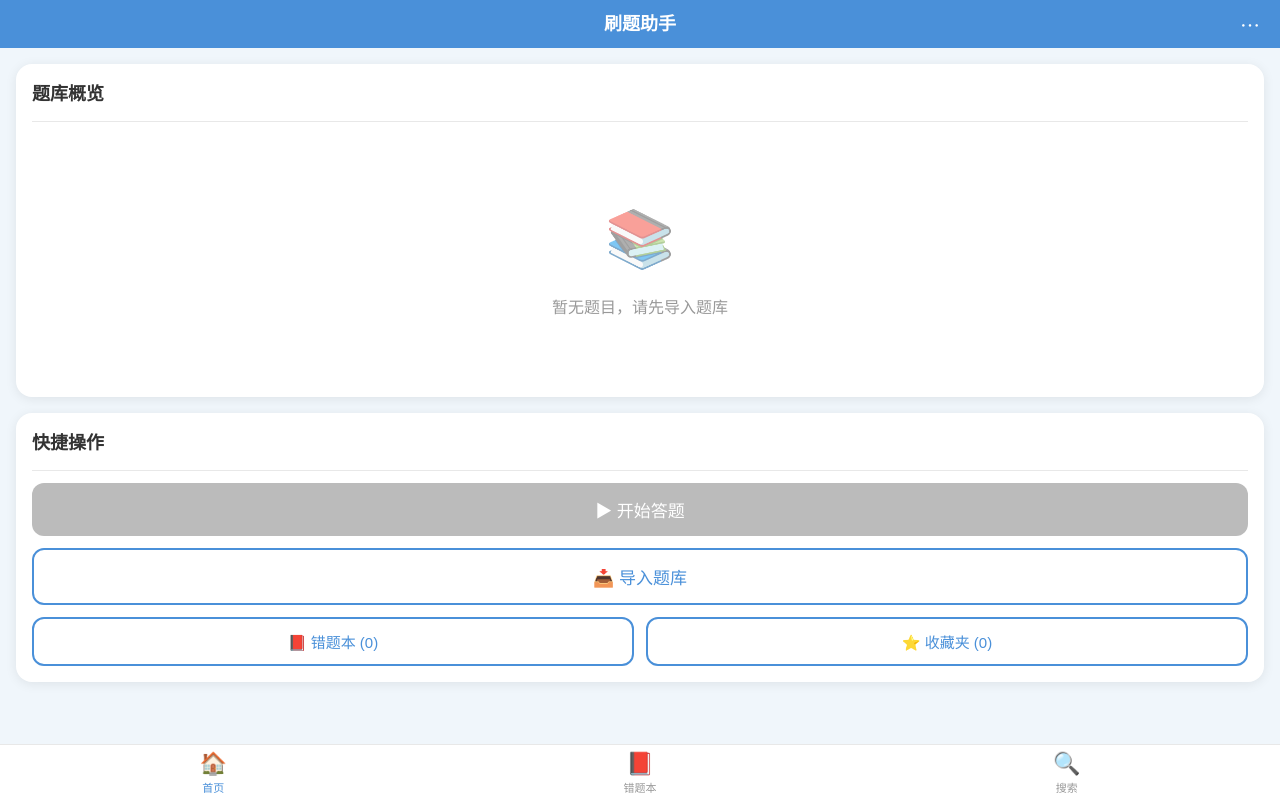
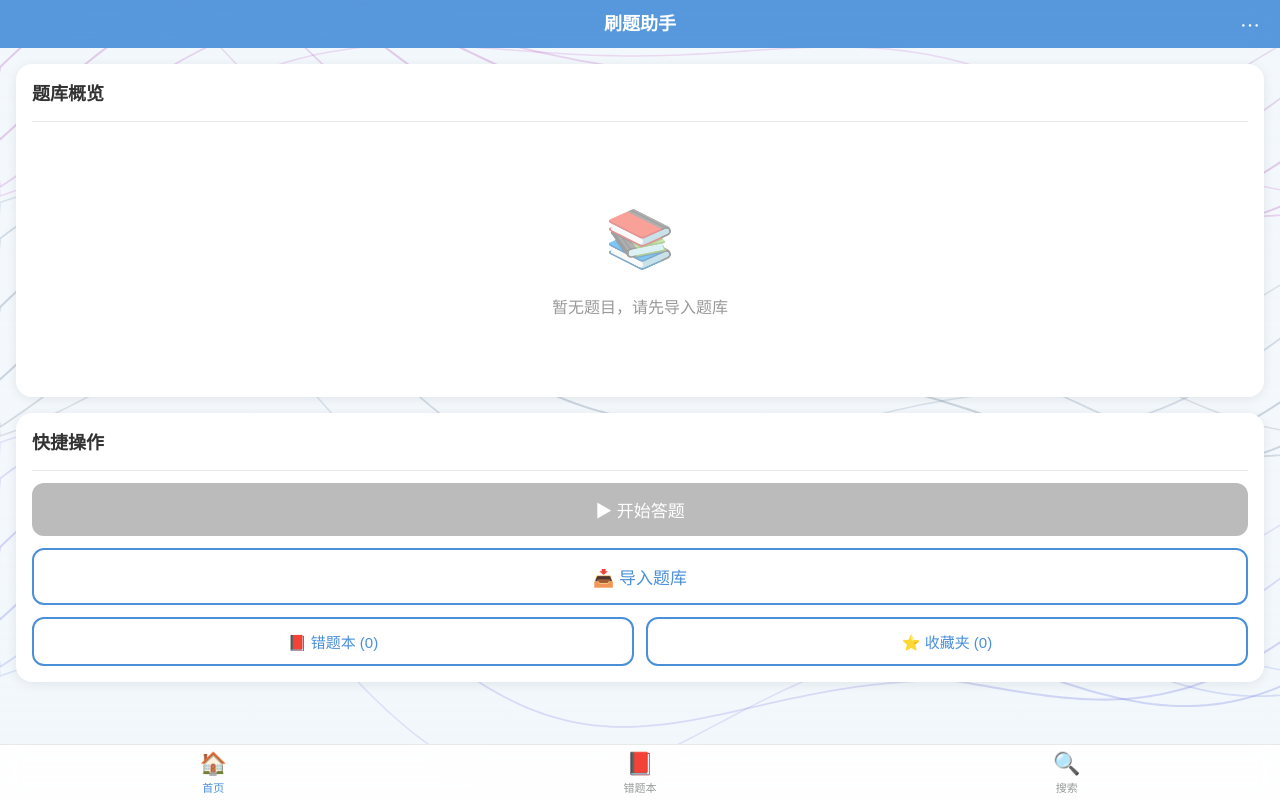
Before and after one commit to Spirit-boo/Custom-quiz-system, a plain HTML site: page index.html in a window 1280 px wide. Drawn offline with Linux system fonts and the light colour scheme.

Commit message:
升级：浮动线条背景 + 错题本优化 + 题库管理 + 修复首页计数Bug

```diff
--- a/css/style.css
+++ b/css/style.css
@@ -29,10 +29,21 @@ body {
   font-family: -apple-system, BlinkMacSystemFont, 'PingFang SC', 'Microsoft YaHei', sans-serif;
   font-size: 16px;
   color: var(--text);
-  background: var(--bg);
+  background: transparent;
   line-height: 1.6;
   -webkit-tap-highlight-color: transparent;
   -webkit-font-smoothing: antialiased;
+}
+
+/* 背景叠加层：半透明白色让线条可见但不刺眼 */
+body::before {
+  content: '';
+  position: fixed; top: 0; left: 0; right: 0; bottom: 0;
+  background: linear-gradient(180deg,
+    rgba(240,246,251,0.82) 0%,
+    rgba(240,246,251,0.75) 50%,
+    rgba(240,246,251,0.88) 100%);
+  z-index: -1; pointer-events: none;
 }
 
 /* ===== App Layout ===== */
@@ -42,7 +53,8 @@ body {
 #topBar {
   display: flex; align-items: center; justify-content: space-between;
   height: var(--header-height); padding: 0 12px;
-  background: var(--primary); color: #fff; flex-shrink: 0;
+  background: rgba(74,144,217,0.92); color: #fff; flex-shrink: 0;
+  backdrop-filter: blur(10px); -webkit-backdrop-filter: blur(10px);
 }
 #topTitle { font-size: 18px; font-weight: 600; }
 .btn-icon {
@@ -62,7 +74,8 @@ body {
   display: flex; flex-shrink: 0;
   height: calc(var(--nav-height) + var(--safe-bottom));
   padding-bottom: var(--safe-bottom);
-  background: #fff; border-top: 1px solid var(--border);
+  background: rgba(255,255,255,0.88); border-top: 1px solid var(--border);
+  backdrop-filter: blur(10px); -webkit-backdrop-filter: blur(10px);
 }
 .nav-item {
   flex: 1; display: flex; flex-direction: column; align-items: center;
--- a/index.html
+++ b/index.html
@@ -34,8 +34,8 @@
             <button class="btn-primary btn-block" onclick="App.navTo('setup')">▶ 开始答题</button>
             <button class="btn-secondary btn-block" onclick="App.navTo('import')">📥 导入题库</button>
             <div class="btn-row">
-              <button class="btn-secondary btn-half" onclick="App.switchTab('wrong-book')">📕 错题本</button>
-              <button class="btn-secondary btn-half" onclick="App.navTo('favorites')">⭐ 收藏夹</button>
+              <button id="btnWrongBook" class="btn-secondary btn-half" onclick="App.switchTab('wrong-book')">📕 错题本</button>
+              <button id="btnFavorites" class="btn-secondary btn-half" onclick="App.navTo('favorites')">⭐ 收藏夹</button>
             </div>
           </div>
           <div class="card" id="homeRecent" style="display:none;"></div>
@@ -197,6 +197,7 @@
   </div>
 
   <!-- JS 模块 -->
+  <script src="js/floating-lines.js"></script>
   <script src="js/storage.js"></script>
   <script src="js/parser.js"></script>
   <script src="js/validator.js"></script>
@@ -209,6 +210,21 @@
     if ('serviceWorker' in navigator && location.protocol === 'https:') {
       navigator.serviceWorker.register('sw.js');
     }
+    // 启动浮动线条背景（商业版效果）
+    FloatingLines.init({
+      enabledWaves: ['top', 'middle', 'bottom'],
+      lineCount: 6,
+      lineDistance: 10,
+      bendRadius: 120,
+      bendStrength: -2,
+      animationSpeed: 0.8,
+      gradientStart: '#e945f5',
+      gradientMid: '#6f6f6f',
+      gradientEnd: '#4A90D9',
+      interactive: true,
+      parallax: true,
+      opacity: 0.3
+    });
   </script>
 </body>
 </html>
--- a/js/app.js
+++ b/js/app.js
@@ -105,20 +105,20 @@ const App = (() => {
   // ===== 菜单 =====
   function toggleMenu() {
     const hasData = Storage.getQuestionBank().length > 0;
-    const options = ['📋 管理题库'];
-    if (hasData) options.push('💾 导出题库', '🗑 清空题库');
+    const hasHistory = Storage.getQuizHistory().length > 0;
+    const options = [];
+    if (hasData) options.push('📋 管理题库', '💾 导出题库', '🗑 清空题库');
+    if (hasHistory) options.push('🧹 清除答题记录');
     options.push('取消');
 
-    // 用模态替代 confirm（简单处理）
-    const choice = prompt(
-      '菜单选项：\n\n' +
-      (hasData ? '1 - 📋 管理题库（浏览/删除题目）\n2 - 💾 导出题库（JSON备份）\n3 - 🗑 清空题库\n4 - 取消\n' : '1 - 📋 管理题库\n4 - 取消\n') +
-      '\n请输入数字：'
-    );
+    const menuText = options.map((o, i) => `${i + 1} - ${o}`).join('\n');
+    const choice = prompt('菜单选项：\n\n' + menuText + '\n\n请输入数字：');
 
-    if (choice === '1') showBankManager();
-    if (choice === '2' && hasData) exportBank();
-    if (choice === '3' && hasData) clearAllBank();
+    let idx = 1;
+    if (choice === String(idx++) && hasData) showBankManager();
+    else if (choice === String(idx++) && hasData) exportBank();
+    else if (choice === String(idx++) && hasData) clearAllBank();
+    else if (choice === String(idx++) && hasHistory) clearHistory();
   }
 
   function exportBank() {
@@ -182,6 +182,15 @@ const App = (() => {
     if (currentTab === 'home') HomePage.render();
   }
 
+  function clearHistory() {
+    const history = Storage.getQuizHistory();
+    if (history.length === 0) { toast('没有答题记录'); return; }
+    if (!confirm(`确定清除全部 ${history.length} 条答题记录吗？`)) return;
+    localStorage.removeItem(Storage.KEYS.QUIZ_HISTORY);
+    toast('答题记录已清除');
+    if (currentTab === 'home') HomePage.render();
+  }
+
   // ===== 初始化 =====
   function init() {
     switchTab('home');
@@ -196,12 +205,25 @@ const App = (() => {
     }
   }
 
-  return { switchTab, navTo, goBack, toast, toggleMenu, init, getTitle, showBankManager, closeModal, deleteQuestion, clearAllBank };
+  return { switchTab, navTo, goBack, toast, toggleMenu, init, getTitle, showBankManager, closeModal, deleteQuestion, clearAllBank, clearHistory };
 })();
 
 // ===== 首页 =====
 const HomePage = {
+  // 清理无效的错题记录（题目已从题库删除但错题本还有）
+  cleanupWrongBook() {
+    const wb = Storage.getWrongBook();
+    const bankIds = new Set(Storage.getQuestionBank().map(q => q.id));
+    let cleaned = false;
+    for (const id of Object.keys(wb)) {
+      if (!bankIds.has(id)) { delete wb[id]; cleaned = true; }
+    }
+    if (cleaned) Storage.setWrongBook(wb);
+    return cleaned;
+  },
+
   render() {
+    this.cleanupWrongBook(); // 先清理无效记录
     const stats = Storage.getTypeStats();
     const bank = Storage.getQuestionBank();
     const total = bank.length;
@@ -228,8 +250,8 @@ const HomePage = {
     if (startBtn) startBtn.disabled = total === 0;
 
     // 错题本和收藏数量
-    const wrongBtn = document.querySelector('#homeActions .btn-half:first-child');
-    const favBtn = document.querySelector('#homeActions .btn-half:last-child');
+    const wrongBtn = document.getElementById('btnWrongBook');
+    const favBtn = document.getElementById('btnFavorites');
     if (wrongBtn) wrongBtn.textContent = `📕 错题本 (${wrongCount})`;
     if (favBtn) favBtn.textContent = `⭐ 收藏夹 (${favCount})`;
 
@@ -683,11 +705,16 @@ const QuizPage = {
     // 显示反馈
     const fb = document.getElementById('quizFeedback');
     fb.style.display = 'block';
+    const isWrongMode = this.config && this.config.mode === 'wrong';
     fb.innerHTML = `
       <div class="answer-reveal ${isCorrect ? 'correct' : 'wrong'}">
         <div style="font-size:20px;margin-bottom:8px;">${isCorrect ? '✅ 回答正确！' : '❌ 回答错误'}</div>
         <div class="text-body">正确答案：<b>${q.answer}</b></div>
         ${q.analysis ? `<div class="text-caption mt-8">📖 解析：${q.analysis}</div>` : ''}
+        ${(isCorrect && isWrongMode) ? `
+          <button class="btn-secondary" style="margin-top:12px;padding:8px 20px;font-size:14px;border-color:var(--correct);color:var(--correct);"
+            onclick="QuizPage.removeFromWrong('${q.id}')">✅ 已掌握，从错题本移除</button>
+        ` : ''}
       </div>`;
 
     // 高亮选项
@@ -725,6 +752,17 @@ const QuizPage = {
     } else {
       this.renderQuestion();
       document.getElementById('viewContainer').scrollTop = 0;
+    }
+  },
+
+  removeFromWrong(id) {
+    Storage.removeWrong(id);
+    App.toast('已从错题本移除 ✅');
+    // 隐藏按钮，防止重复点击
+    const fb = document.getElementById('quizFeedback');
+    if (fb) {
+      const btn = fb.querySelector('button');
+      if (btn) { btn.textContent = '✓ 已移除'; btn.disabled = true; btn.style.opacity = '0.6'; }
     }
   },
 
--- /dev/null
+++ b/js/floating-lines.js
@@ -0,0 +1,177 @@
+// js/floating-lines.js — Canvas 浮动线条背景动画
+const FloatingLines = (() => {
+
+  /**
+   * 创建浮动线条背景
+   * @param {Object} options
+   */
+  function init(options = {}) {
+    const defaults = {
+      container: document.body,
+      enabledWaves: ['top', 'middle', 'bottom'],
+      lineCount: 6,           // 每层线条数
+      lineDistance: 10,       // 每层线条间距 (px)
+      bendRadius: 120,        // 弯曲幅度
+      bendStrength: -2,       // 弯曲方向/强度
+      animationSpeed: 0.8,    // 动画速度
+      gradientStart: '#e945f5',
+      gradientMid: '#6f6f6f',
+      gradientEnd: '#4A90D9',
+      interactive: true,
+      parallax: true,
+      opacity: 0.35
+    };
+
+    const cfg = { ...defaults, ...options };
+
+    // 创建 Canvas
+    const canvas = document.createElement('canvas');
+    canvas.id = 'floatingLinesBg';
+    canvas.style.cssText = 'position:fixed;top:0;left:0;width:100%;height:100%;z-index:-1;pointer-events:none;';
+    cfg.container.insertBefore(canvas, cfg.container.firstChild);
+
+    const ctx = canvas.getContext('2d');
+    let animId;
+    let mouseX = 0.5, mouseY = 0.5;       // 归一化鼠标位置 (0-1)
+    let targetMouseX = 0.5, targetMouseY = 0.5;
+    let phase = 0;
+
+    // 响应式尺寸
+    function resize() {
+      const dpr = Math.min(window.devicePixelRatio || 1, 2); // 限制像素比以保证性能
+      canvas.width = window.innerWidth * dpr;
+      canvas.height = window.innerHeight * dpr;
+      canvas.style.width = window.innerWidth + 'px';
+      canvas.style.height = window.innerHeight + 'px';
+      ctx.setTransform(1, 0, 0, 1, 0, 0);
+      ctx.scale(dpr, dpr);
+    }
+    resize();
+    window.addEventListener('resize', resize);
+
+    // 鼠标交互
+    if (cfg.interactive) {
+      document.addEventListener('mousemove', (e) => {
+        targetMouseX = e.clientX / window.innerWidth;
+        targetMouseY = e.clientY / window.innerHeight;
+      });
+      document.addEventListener('touchmove', (e) => {
+        if (e.touches.length > 0) {
+          targetMouseX = e.touches[0].clientX / window.innerWidth;
+          targetMouseY = e.touches[0].clientY / window.innerHeight;
+        }
+      }, { passive: true });
+    }
+
+    // 解析颜色
+    function parseColor(str) {
+      if (!str) return [128, 128, 128];
+      if (str.startsWith('#')) {
+        const h = str.slice(1);
+        if (h.length === 6) return [parseInt(h.slice(0,2),16), parseInt(h.slice(2,4),16), parseInt(h.slice(4,6),16)];
+        if (h.length === 3) return [parseInt(h[0]+h[0],16), parseInt(h[1]+h[1],16), parseInt(h[2]+h[2],16)];
+      }
+      return [128, 128, 128];
+    }
+
+    const cStart = parseColor(cfg.gradientStart);
+    const cMid = parseColor(cfg.gradientMid);
+    const cEnd = parseColor(cfg.gradientEnd);
+
+    function lerpColor(c1, c2, t) {
+      return [Math.round(c1[0]+(c2[0]-c1[0])*t), Math.round(c1[1]+(c2[1]-c1[1])*t), Math.round(c1[2]+(c2[2]-c1[2])*t)];
+    }
+
+    function getWaveColor(t) {
+      // t: 0-1, 波浪中的位置
+      if (t < 0.33) {
+        return lerpColor(cStart, cMid, t / 0.33);
+      } else if (t < 0.66) {
+        return lerpColor(cMid, cEnd, (t - 0.33) / 0.33);
+      } else {
+        return lerpColor(cEnd, cStart, (t - 0.66) / 0.34);
+      }
+    }
+
+    function draw() {
+      const W = window.innerWidth;
+      const H = window.innerHeight;
+
+      ctx.clearRect(0, 0, W, H);
+
+      // 平滑鼠标追踪
+      mouseX += (targetMouseX - mouseX) * 0.05;
+      mouseY += (targetMouseY - mouseY) * 0.05;
+
+      phase += 0.008 * cfg.animationSpeed;
+
+      // 绘制每层波浪
+      const waveDefs = [];
+      if (cfg.enabledWaves.includes('top'))    waveDefs.push({ name: 'top',    yRatio: 0.15, parallax: 0.08 });
+      if (cfg.enabledWaves.includes('middle')) waveDefs.push({ name: 'middle', yRatio: 0.45, parallax: 0.14 });
+      if (cfg.enabledWaves.includes('bottom')) waveDefs.push({ name: 'bottom', yRatio: 0.75, parallax: 0.20 });
+
+      waveDefs.forEach((waveDef) => {
+        const baseY = H * waveDef.yRatio;
+        const count = Array.isArray(cfg.lineCount) ? (cfg.lineCount[waveDefs.indexOf(waveDef)] || 4) : cfg.lineCount;
+        const dist = Array.isArray(cfg.lineDistance) ? (cfg.lineDistance[waveDefs.indexOf(waveDef)] || 8) : cfg.lineDistance;
+
+        for (let i = 0; i < count; i++) {
+          const offsetY = (i - (count - 1) / 2) * dist;
+          const y = baseY + offsetY;
+          const t = y / H; // 归一化Y，用于颜色渐变
+
+          // 视差偏移
+          let parallaxX = 0;
+          if (cfg.parallax) {
+            parallaxX = (mouseX - 0.5) * waveDef.parallax * W;
+          }
+
+          const [r, g, b] = getWaveColor(t);
+
+          ctx.beginPath();
+          ctx.moveTo(-10, y);
+
+          const step = 8; // 每段像素，平滑度和性能平衡
+          const radius = cfg.bendRadius * (1 + i * 0.15);
+          const strength = cfg.bendStrength;
+
+          for (let x = 0; x <= W + 10; x += step) {
+            const xNorm = x / W;
+            // 复合波形：多个正弦波叠加，创造自然流动感
+            const wave = Math.sin(xNorm * Math.PI * 2 + phase + i * 0.5) * radius * 0.5
+                       + Math.sin(xNorm * Math.PI * 3.5 + phase * 1.3 + i * 0.3) * radius * 0.3
+                       + Math.sin(xNorm * Math.PI * 1.7 + phase * 0.7 + i * 0.8) * radius * 0.2;
+
+            const py = y + wave + parallaxX * Math.sin(xNorm * Math.PI + phase * strength) * 0.3;
+            ctx.lineTo(x, py);
+          }
+
+          // 线条样式
+          const alpha = cfg.opacity * (1 - Math.abs(i - (count - 1) / 2) / (count / 2) * 0.45);
+          ctx.strokeStyle = `rgba(${r},${g},${b},${alpha})`;
+          ctx.lineWidth = 2.2 - Math.abs(i - (count - 1) / 2) / (count / 2) * 0.8;
+          ctx.lineCap = 'round';
+          ctx.lineJoin = 'round';
+          ctx.stroke();
+        }
+      });
+
+      animId = requestAnimationFrame(draw);
+    }
+
+    draw();
+
+    // 销毁方法
+    return {
+      destroy() {
+        cancelAnimationFrame(animId);
+        canvas.remove();
+        window.removeEventListener('resize', resize);
+      },
+      resize
+    };
+  }
+
+  return { init };
+})();
```
Also changed, not shown: 1 other file.
